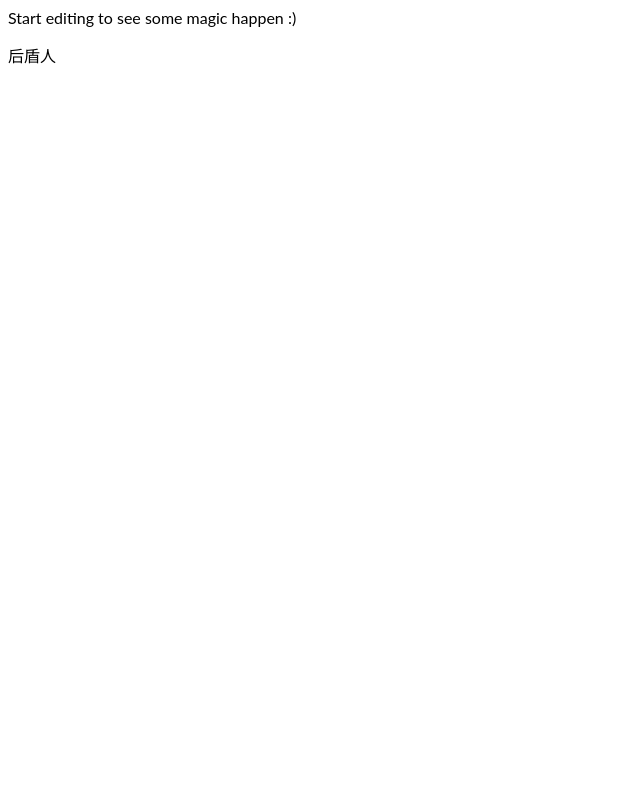
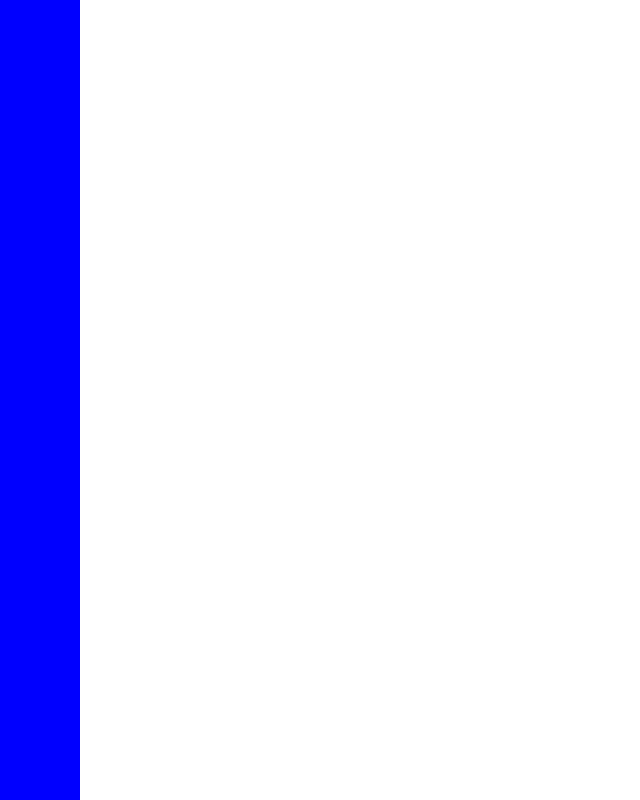
Before and after one commit to hunter118158/angular-hunter-excesise, an Angular app: page / in a window 1280 px wide. Shown: the whole page, without its empty margins (0-640 px from the left). Built offline with nearby package versions, Linux system fonts and the light colour scheme.

Commit message:
3 files modified, 1 added

```diff
--- a/src/app/app.component.html
+++ b/src/app/app.component.html
@@ -1,8 +1,8 @@
 <hello name="{{ name }}" [hunter]="hunter" [childRun]="parentRun" [all]="this" (outer)="runParent($event)"></hello>
-<p>
+<!--p>
   Start editing to see some magic happen :)
-</p>
-<div [innerHTML]="showHtml "></div>
+</p-->
+<div [innerHTML]="showHtml | safeHtml"></div>
 
 <!--!DOCTYPE html>
 <html lang="en">
--- a/src/app/app.component.ts
+++ b/src/app/app.component.ts
@@ -29,6 +29,7 @@ export class AppComponent {
 
         main {
           position: relative;
+          height: 100vh;
         }
 
         main nav {
@@ -37,7 +38,7 @@ export class AppComponent {
           left: 0;
           top: 0;
           bottom: 0;
-          background: blueviolet;
+          background: blue;
         }
       </style>
     </head>
--- /dev/null
+++ b/src/app/saft-html.pipe.ts
@@ -0,0 +1,9 @@
+import { Pipe, PipeTransform } from '@angular/core';
+import { DomSanitizer } from '@angular/platform-browser';
+@Pipe({ name: 'safeHtml' })
+export class SafeHtmlPipe implements PipeTransform {
+  constructor(private sanitized: DomSanitizer) {}
+  transform(value) {
+    return this.sanitized.bypassSecurityTrustHtml(value);
+  }
+}
```
Also changed, not shown: src/app/app.module.ts (+5 -4 lines).
